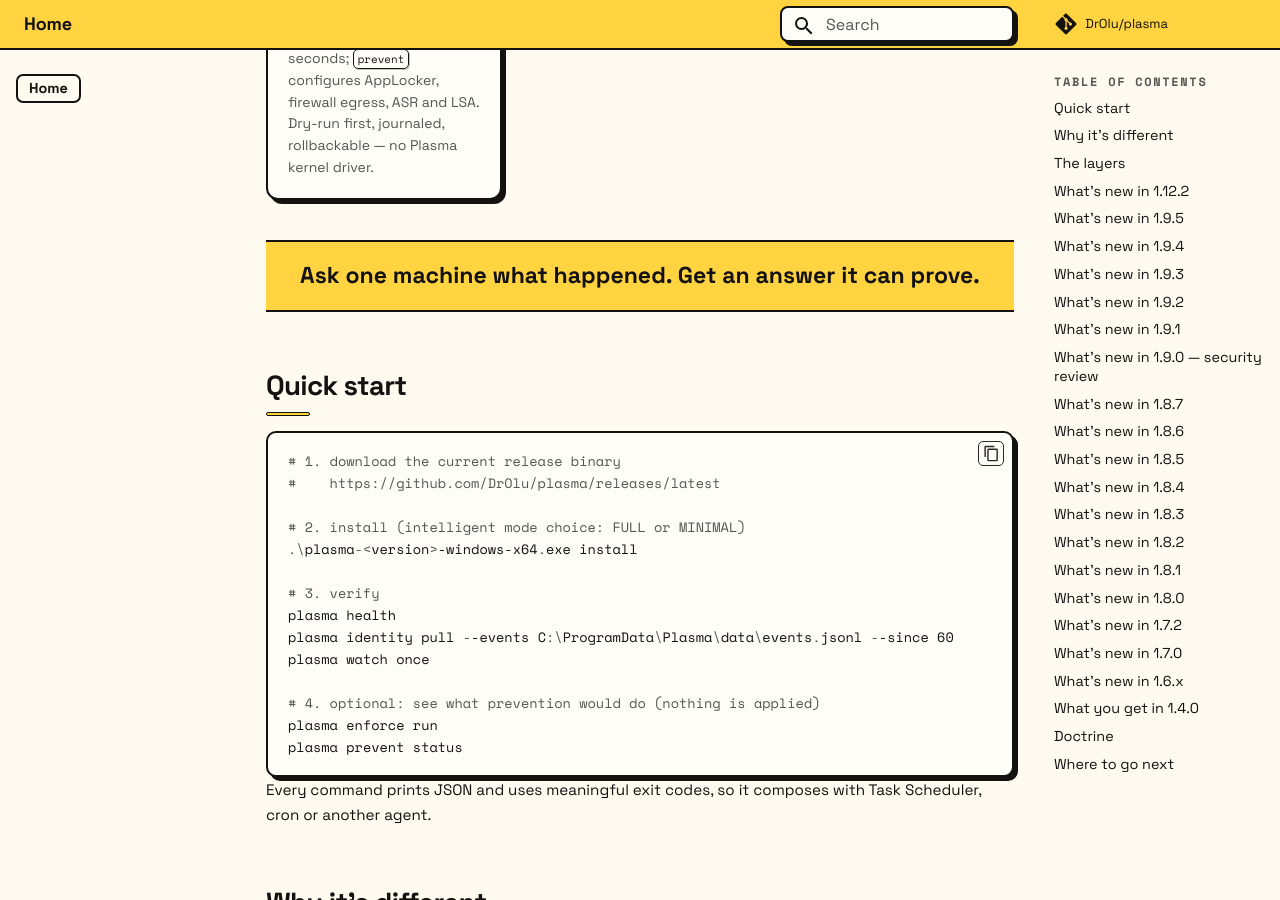
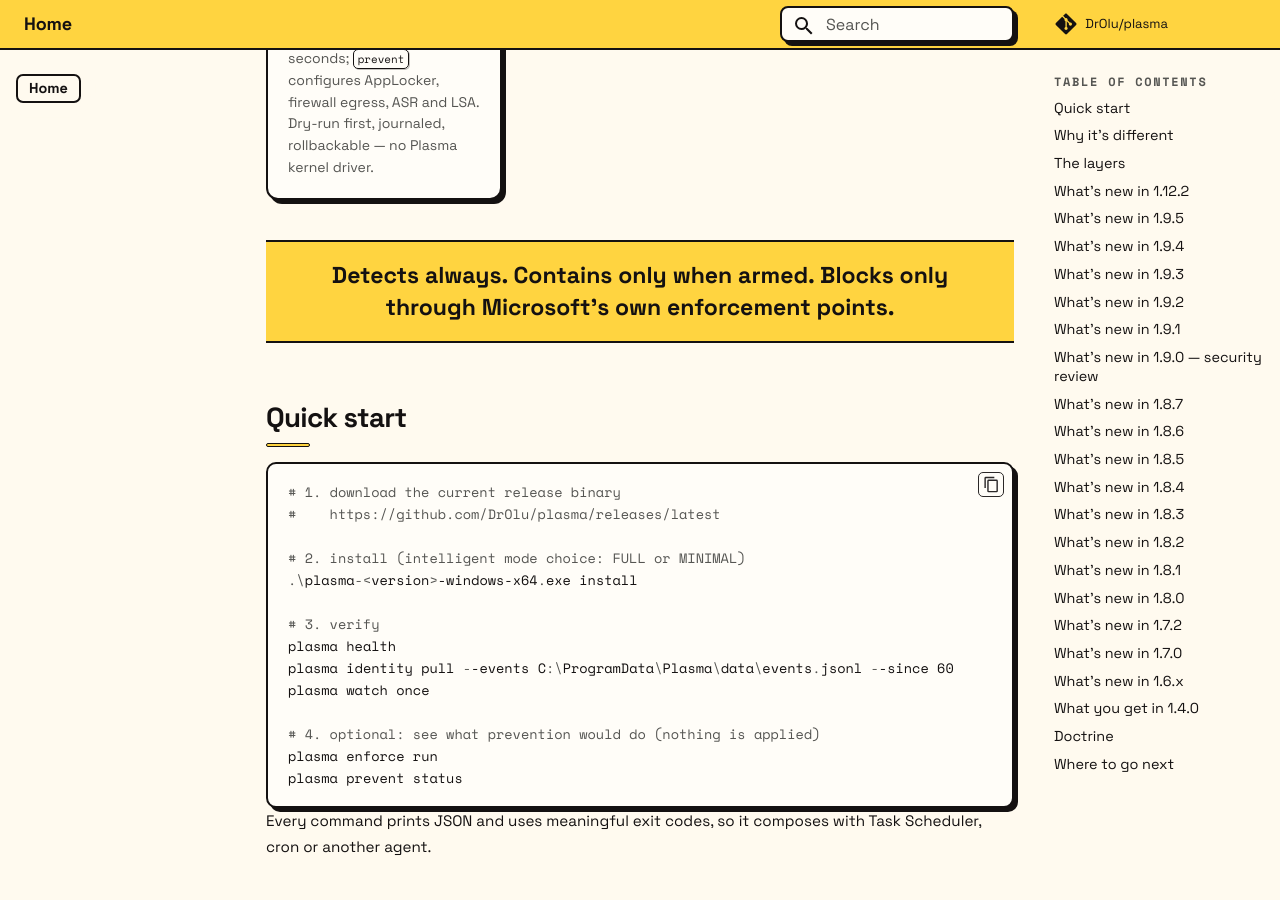
Before and after one commit to DrOlu/plasma, an MkDocs documentation site: the page built from docs/index.md, in a window 1280 px wide and 900 px high, scrolled down 1147 px. Built offline with MkDocs 1.6.1 and Material for MkDocs 9.7.7, drawn with Linux system fonts in a browser that asks for light colours; comment, search, counter and statistics services are not loaded.

Commit message:
docs: adopt the honest prevention one-liner (#12)
Replace the old "an EDR that cannot act alone" framing with what is now
true: detects always, contains only when armed, blocks only through
Microsoft's own enforcement points. Applied to the site hero, the docs
landing strip and the README opening.

The PDF guides were rebuilt separately from the same positioning.

```diff
--- a/docs/index.md
+++ b/docs/index.md
@@ -36,7 +36,7 @@ The endpoint can explain itself &mdash; without shipping its diary anywhere.</p>
 </div></div>
 </div>
 
-<div class="raft-strip">Ask one machine what happened. Get an answer it can prove.</div>
+<div class="raft-strip">Detects always. Contains only when armed. Blocks only through Microsoft's own enforcement points.</div>
 
 ## Quick start
 
```
Also changed, not shown: README.md (+3 -0 lines), website/index.html (+4 -4 lines).
